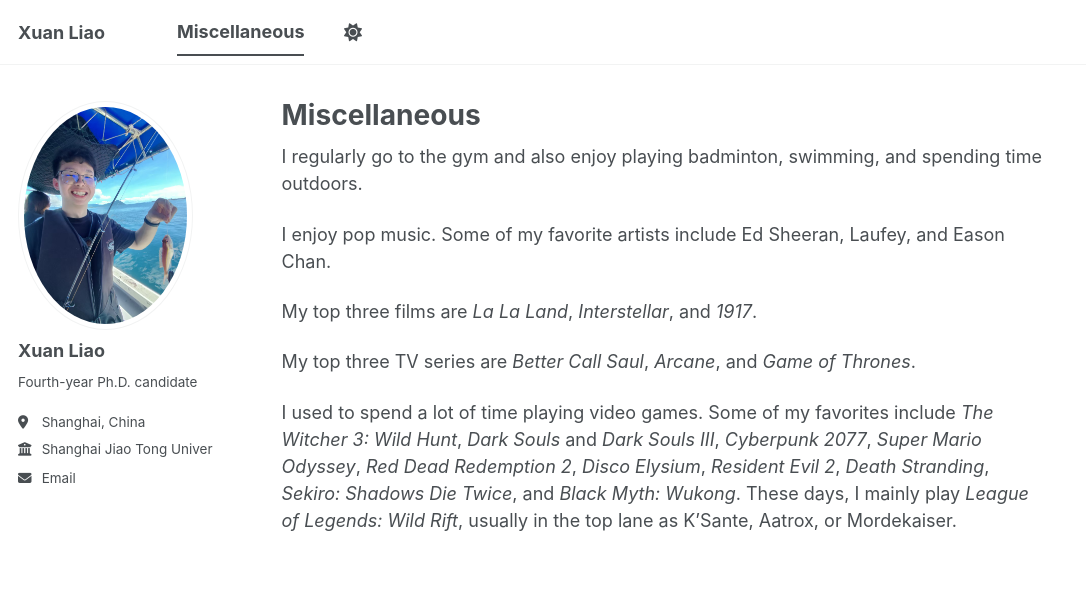
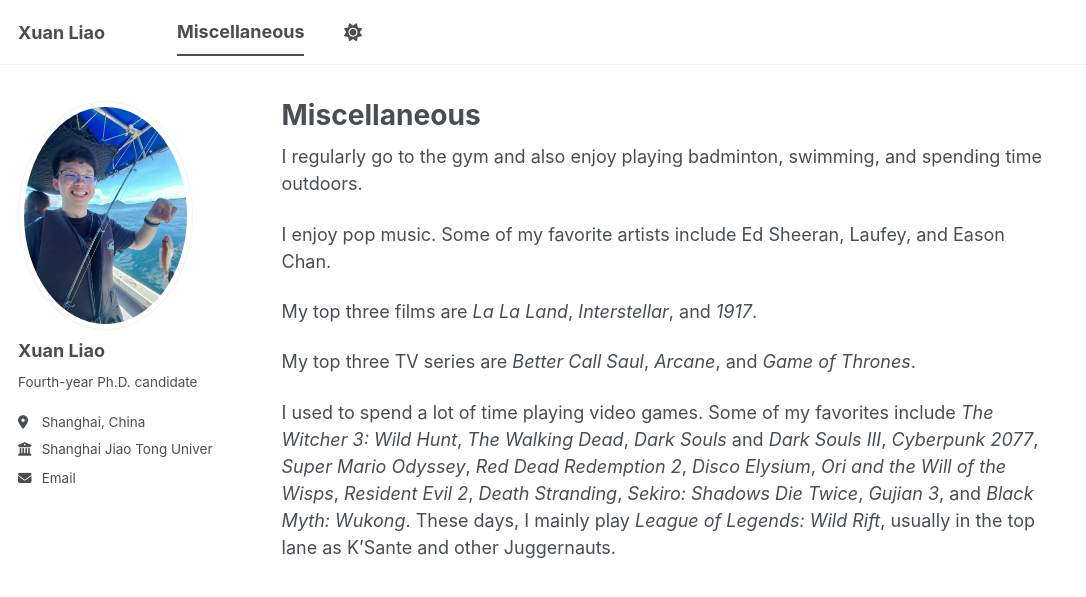
Before and after one commit to xxxl-ml/xxxl-ml.github.io, a Jekyll site: the page built from _pages/miscellaneous.md, in a window 1280 px wide. Shown: the top 597 px of the page, without its empty margins (0-1086 px from the left). Built offline with Jekyll 4.4.1, drawn with Linux system fonts in a browser that asks for light colours; a style sheet for code colours, icons or effects is not loaded.

Commit message:
Update miscellaneous.md

```diff
--- a/_pages/miscellaneous.md
+++ b/_pages/miscellaneous.md
@@ -13,4 +13,4 @@ My top three films are *La La Land*, *Interstellar*, and *1917*.
 
 My top three TV series are *Better Call Saul*, *Arcane*, and *Game of Thrones*.
 
-I used to spend a lot of time playing video games. Some of my favorites include *The Witcher 3: Wild Hunt*, *Dark Souls* and *Dark Souls III*, *Cyberpunk 2077*, *Super Mario Odyssey*, *Red Dead Redemption 2*, *Disco Elysium*, *Resident Evil 2*, *Death Stranding*, *Sekiro: Shadows Die Twice*, and *Black Myth: Wukong*. These days, I mainly play *League of Legends: Wild Rift*, usually in the top lane as K'Sante, Aatrox, or Mordekaiser.
+I used to spend a lot of time playing video games. Some of my favorites include *The Witcher 3: Wild Hunt*, *The Walking Dead*, *Dark Souls* and *Dark Souls III*, *Cyberpunk 2077*, *Super Mario Odyssey*, *Red Dead Redemption 2*, *Disco Elysium*, *Ori and the Will of the Wisps*, *Resident Evil 2*, *Death Stranding*, *Sekiro: Shadows Die Twice*, *Gujian 3*, and *Black Myth: Wukong*. These days, I mainly play *League of Legends: Wild Rift*, usually in the top lane as K'Sante and other Juggernauts.
```
